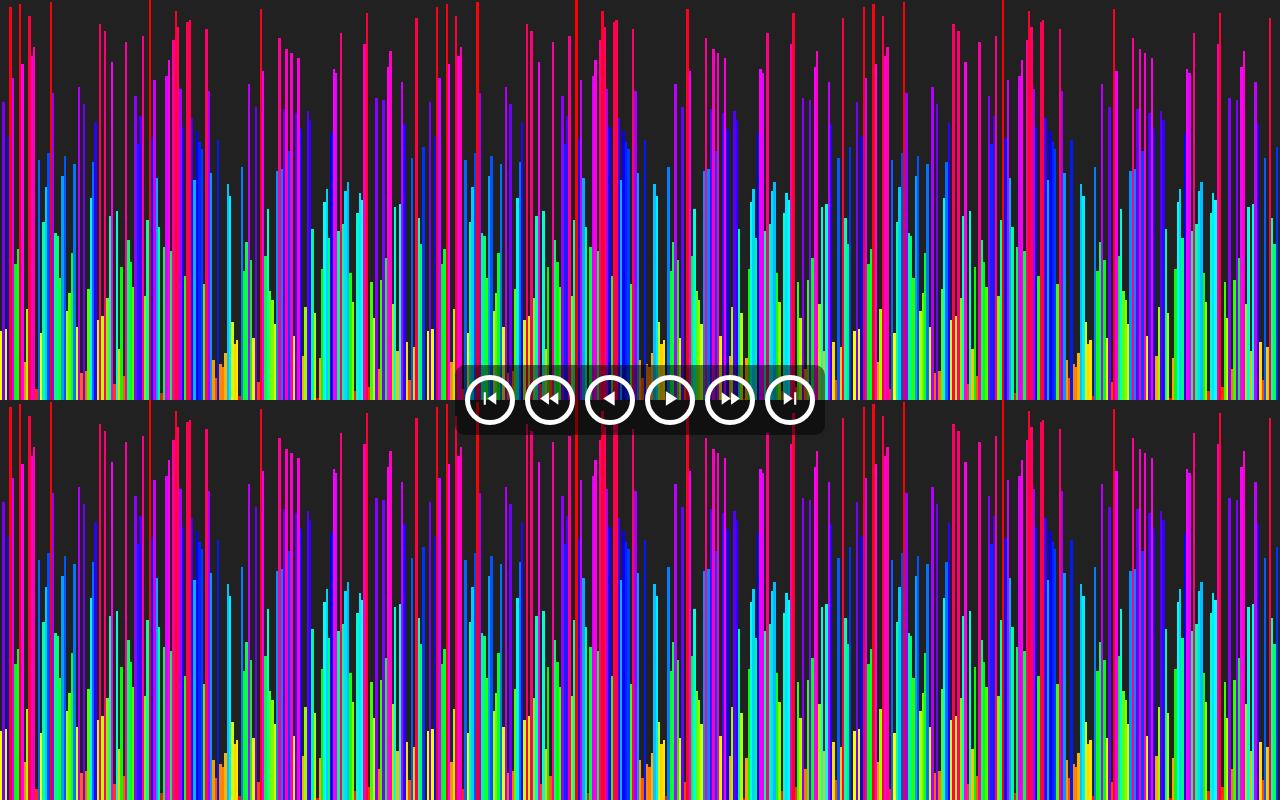
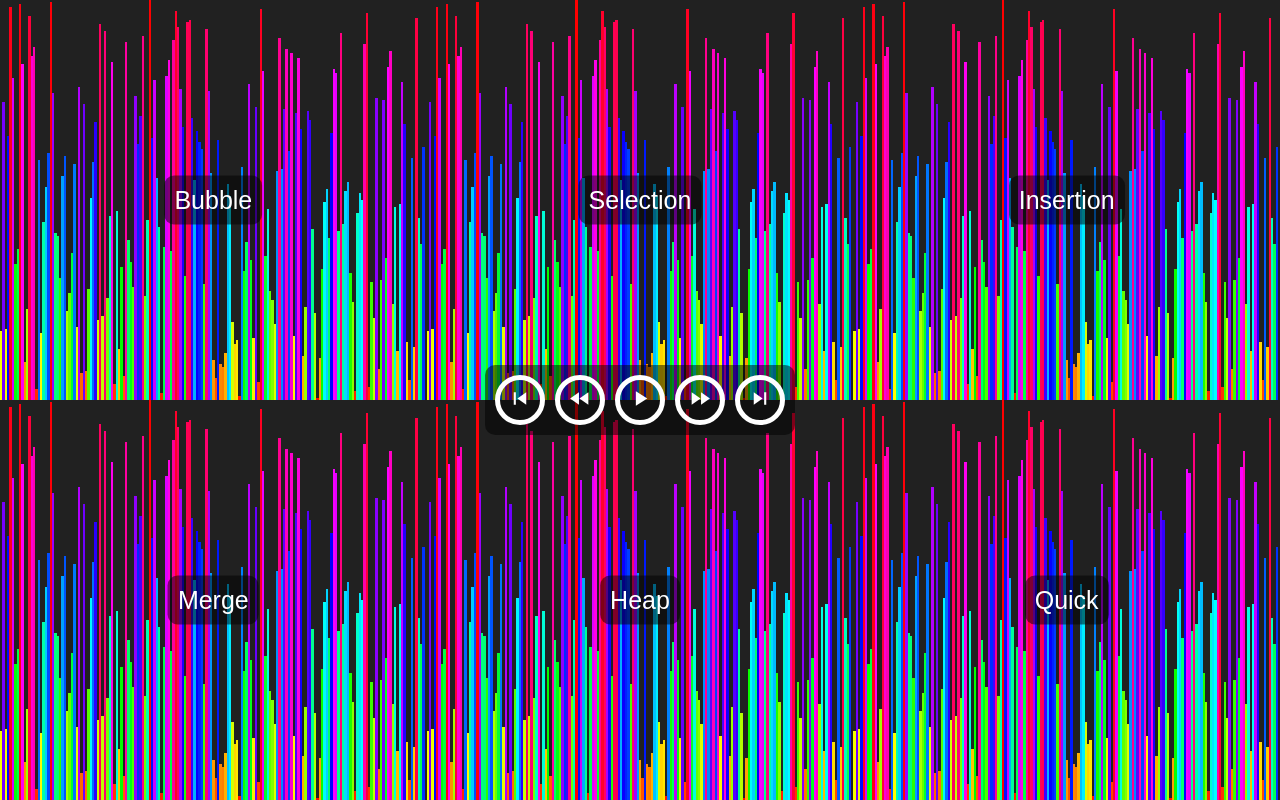
Before and after one commit to laurentdecant/sorting-player, a React (Create React App) app: page / in a window 1280 px wide. Built offline with nearby package versions, Linux system fonts and the light colour scheme.

Commit message:
Add titles

```diff
--- a/src/App.jsx
+++ b/src/App.jsx
@@ -15,7 +15,8 @@ const DELAY = 1000 / 60;
 const STOPPED = 0;
 const PLAYING = 1;
 const PAUSED = 2;
-const SPEED = 1;
+const DEFAULT_SPEED = 1;
+const TITLES = ["Bubble", "Selection", "Insertion", "Merge", "Heap", "Quick"];
 
 let operations = [];
 const initialize = () => {
@@ -34,7 +35,7 @@ initialize();
 export default () => {
   const [state, setState] = useState(STOPPED);
   const [indices, setIndices] = useState(operations.map(() => 0));
-  const [speed, setSpeed] = useState(SPEED);
+  const [speed, setSpeed] = useState(DEFAULT_SPEED);
 
   useEffect(() => {
     if (state === PLAYING) {
@@ -56,7 +57,7 @@ export default () => {
     } else if (state === STOPPED) {
       setSpeed(Math.sign(speed));
     }
-  }, [state, indices]);
+  }, [state, indices, speed]);
 
   const handleSkipPreviousClick = () => {
     setTimeout(() => {
@@ -70,14 +71,9 @@ export default () => {
     setSpeed(speed < 0 ? 2 * speed : speed === 1 ? -speed : speed / 2);
   };
 
-  const handleReversePlayClick = () => {
-    setState(state === PLAYING ? PAUSED : PLAYING);
-    setSpeed(-SPEED);
-  };
-
   const handlePlayClick = () => {
     setState(state === PLAYING ? PAUSED : PLAYING);
-    setSpeed(SPEED);
+    setSpeed(DEFAULT_SPEED);
   };
 
   const handleFastForwardClick = () => {
@@ -94,17 +90,13 @@ export default () => {
 
   return (
     <>
+      <div className={`speed ${state !== PLAYING && "hidden"}`}>{speed}X</div>
       <div className="controls">
         <button onClick={handleSkipPreviousClick}>
           <i className="material-icons">skip_previous</i>
         </button>
         <button onClick={handleFastRewindClick}>
           <i className="material-icons">fast_rewind</i>
-        </button>
-        <button onClick={handleReversePlayClick}>
-          <i className="material-icons rotate">
-            {state === PLAYING ? "pause" : "play_arrow"}
-          </i>
         </button>
         <button onClick={handlePlayClick}>
           <i className="material-icons">
@@ -123,6 +115,7 @@ export default () => {
         {indices.map((value, index) => (
           <Visualizer
             key={index}
+            title={TITLES[index]}
             values={operations[index][value][0]}
             highlights={operations[index][value][1]}
           />
--- a/src/Visualizer.jsx
+++ b/src/Visualizer.jsx
@@ -1,8 +1,9 @@
 import React from "react";
 
-export default ({ values, highlights }) => {
+export default ({ title, values, highlights }) => {
   return (
     <div className="visualizer">
+      <h2>{title}</h2>
       <ul>
         {values.map((value, index) => (
           <li
--- a/src/styles.css
+++ b/src/styles.css
@@ -16,6 +16,24 @@ body > div {
   position: relative;
 }
 
+.speed {
+  background: rgba(0, 0, 0, 0.5);
+  border-radius: 0 0 10px 10px;
+  color: white;
+  font-size: 25px;
+  left: 50%;
+  padding: 10px;
+  position: absolute;
+  top: 0;
+  transform: translateX(-50%);
+  transition: top 0.2s;
+  z-index: 100;
+}
+
+.speed.hidden {
+  top: -50px;
+}
+
 .controls {
   background: rgba(0, 0, 0, 0.5);
   border-radius: 10px;
@@ -25,6 +43,7 @@ body > div {
   position: absolute;
   top: 50%;
   transform: translate(-50%, -50%);
+  z-index: 100;
 }
 
 .controls > button {
@@ -34,6 +53,7 @@ body > div {
   color: white;
   height: 50px;
   outline: none;
+  user-select: none;
   width: 50px;
 }
 
@@ -73,6 +93,22 @@ body > div {
 .visualizer {
   display: flex;
   flex-direction: column;
+  position: relative;
+}
+
+.visualizer > h2 {
+  background: rgba(0, 0, 0, 0.5);
+  border-radius: 10px;
+  color: white;
+  font-size: 25px;
+  font-weight: normal;
+  left: 50%;
+  margin: 0;
+  padding: 10px;
+  position: absolute;
+  top: 50%;
+  transform: translate(-50%, -50%);
+  z-index: 100;
 }
 
 .visualizer > ul {
```
